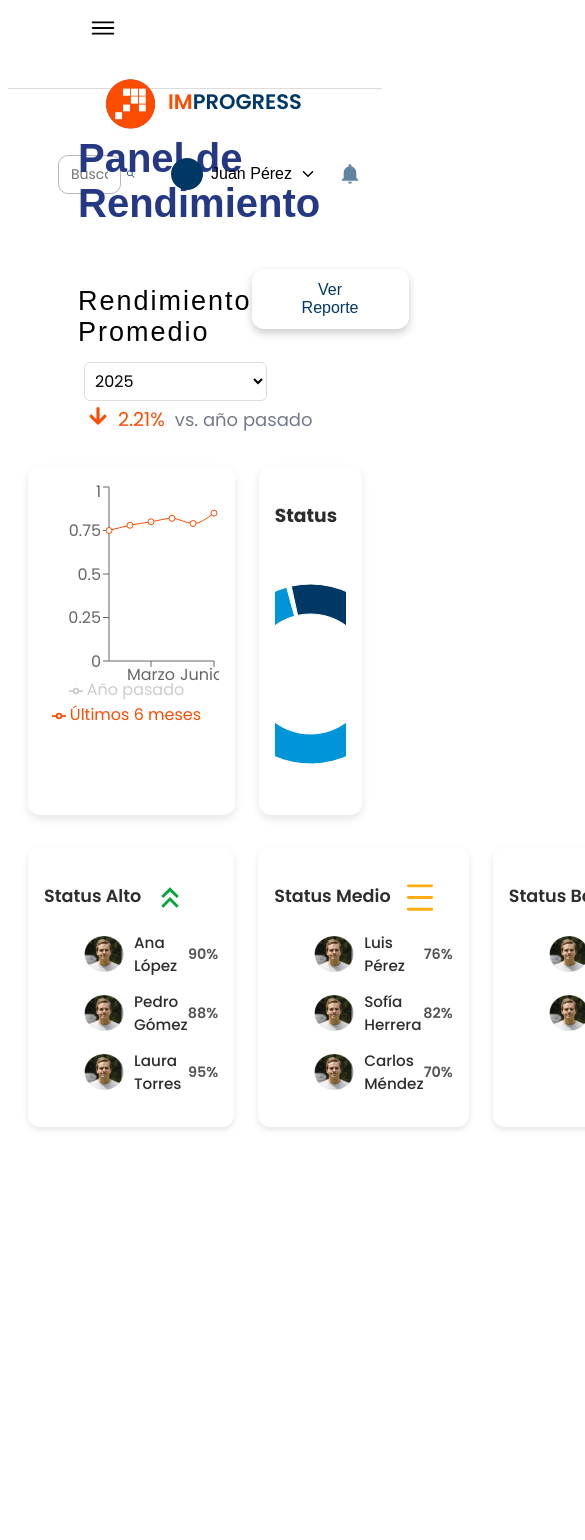
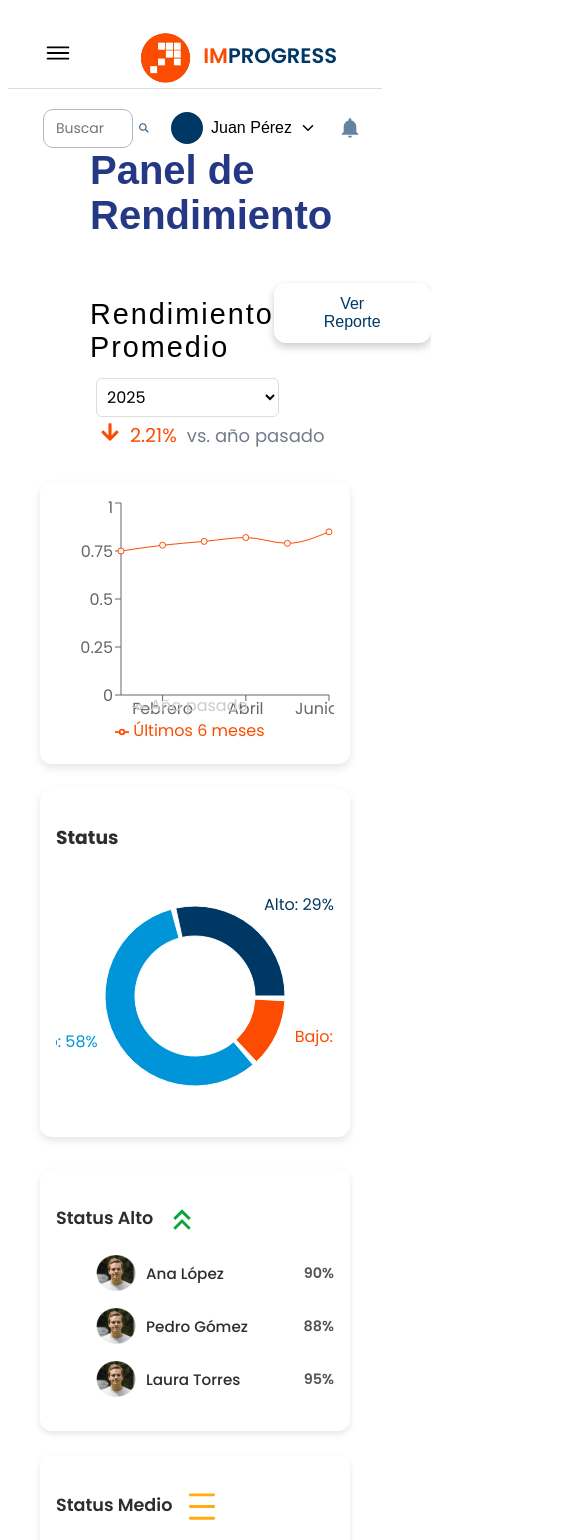
Before and after one commit to NESHGP04/Dashboard---Improgress, a React (Vite) app in the folder Dashboard/: page /rendimiento in a window 390 px wide. Shown: the top 1540 px of the page, 585 px wide, since content can reach past the window. Before the commit the page ends 1155 px from the top, so only its background shows below. Built offline with nearby package versions, Linux system fonts and the light colour scheme.

Commit message:
Responsive

```diff
--- a/Dashboard/src/components/navbar/SideNavbar.jsx
+++ b/Dashboard/src/components/navbar/SideNavbar.jsx
@@ -13,8 +13,8 @@ export default function SideNavbar({ showNav, setShowNav }){
     const [activeItem, setActiveItem] = useState("Rendimiento");
 
       const menuItems = [
+        { name: "Empleados", icon: <FaUser /> },
         { name: "Rendimiento", icon: <FaChartLine /> },
-        { name: "Empleados", icon: <FaUser /> },
         { name: "Revisión", icon: <IoChatbubbleEllipsesSharp /> },
     ];
 
--- a/Dashboard/src/components/navbar/User.jsx
+++ b/Dashboard/src/components/navbar/User.jsx
@@ -1,4 +1,5 @@
 import { useState, useRef, useEffect } from "react";
+import { useNavigate } from "react-router-dom";
 import { IoIosArrowDown } from "react-icons/io";
 import { IoMdNotifications } from "react-icons/io";
 import "@styles/User.css";
@@ -6,6 +7,7 @@ import "@styles/User.css";
 const UserDropdown = () => {
   const [open, setOpen] = useState(false);
   const dropdownRef = useRef(null);
+  const navigate = useNavigate();
 
   // Cierra el dropdown si se hace clic fuera
   useEffect(() => {
@@ -17,6 +19,12 @@ const UserDropdown = () => {
     document.addEventListener("mousedown", handleClickOutside);
     return () => document.removeEventListener("mousedown", handleClickOutside);
   }, []);
+
+  // Navega a Ajustes
+  const handleNavigate = (path) => {
+    setOpen(false); // cerrar dropdown
+    navigate(path);
+  };
 
   return (
     <div className="user-container">
@@ -30,7 +38,7 @@ const UserDropdown = () => {
         </button>
         {open && (
             <ul className="dropdown-menu">
-            <li>Ajustes</li>
+            <li onClick={() => handleNavigate("/ajustes")}>Ajustes</li>
             <li>Cerrar sesión</li>
             </ul>
         )}
--- a/Dashboard/src/pages/Ajustes.jsx
+++ b/Dashboard/src/pages/Ajustes.jsx
@@ -2,6 +2,9 @@ import Navbar from '@components/navbar/Navbar'
 
 export default function Ajustes(){
     return (
-        <Navbar />
+        <>
+            <Navbar />
+            <h1 className='titulo rend'> Ajustes </h1>
+        </>
     )
 }
--- a/Dashboard/src/pages/Ayuda.jsx
+++ b/Dashboard/src/pages/Ayuda.jsx
@@ -2,6 +2,9 @@ import Navbar from '@components/navbar/Navbar'
 
 export default function Ayuda(){
     return (
-        <Navbar />
+        <>
+           <Navbar />
+            <h1 className='titulo rend'> Ayuda </h1>
+       </>
     )
 }
--- a/Dashboard/src/pages/Rendimiento.jsx
+++ b/Dashboard/src/pages/Rendimiento.jsx
@@ -63,9 +63,9 @@ export default function Rendimiento(){
                 </div>
 
                 <div className="status-row">
-                    <StatusList title="Status Alto" color="#003865" empleados={empleados.alto} />
-                    <StatusList title="Status Medio" color="#0095D9" empleados={empleados.medio} />
-                    <StatusList title="Status Bajo" color="#FC4C02" empleados={empleados.bajo} />
+                    <StatusList title="Status Alto" empleados={empleados.alto} />
+                    <StatusList title="Status Medio" empleados={empleados.medio} />
+                    <StatusList title="Status Bajo" empleados={empleados.bajo} />
                 </div>
             </div>
         </>
--- a/Dashboard/src/pages/Revision.jsx
+++ b/Dashboard/src/pages/Revision.jsx
@@ -2,6 +2,9 @@ import Navbar from '@components/navbar/Navbar'
 
 export default function Revision(){
     return (
-        <Navbar />
+        <>
+            <Navbar />
+            <h1 className='titulo rend'> Revisión </h1>
+        </>
     )
 }
--- a/Dashboard/src/pages/Usuarios.jsx
+++ b/Dashboard/src/pages/Usuarios.jsx
@@ -3,6 +3,9 @@ import Navbar from '@components/navbar/Navbar'
 export default function Usuarios(){
 
     return (
-        <Navbar />
+        <>
+            <Navbar />
+            <h1 className='titulo rend'> Usuarios </h1>
+        </>
     )
 }
--- a/Dashboard/src/styles/Employees.css
+++ b/Dashboard/src/styles/Employees.css
@@ -8,6 +8,8 @@
   overflow-x: auto;
   border-radius: 15px;
   max-height: calc(100vh - 180px);
+
+  overflow-x: auto;
 }
 
 .employee-table {
@@ -16,6 +18,7 @@
   font-size: 18px;
   background-color: #ffffff;
   box-shadow: 0 5px 8px rgba(0, 0, 0, 0.1);
+  min-width: 500px;
 }
 
 .employee-table th,
@@ -69,7 +72,7 @@
 .titulo{
     color: #243884;
     font-family: "Poppins-extralight", sans-serif;
-    font-size: 40px;
+    font-size:  2.5rem;
     margin-left: 70px;
     margin-bottom: 40px ;
 }
--- a/Dashboard/src/styles/Navbar.css
+++ b/Dashboard/src/styles/Navbar.css
@@ -247,6 +247,17 @@ header svg{
   margin-left: 5px;
 }
 
+@media screen and (max-width: 1024px) {
+  .content {
+    margin-left: 0; /* ocupa todo el ancho */
+    transition: margin 0.3s ease;
+  }
+
+  .sidebar {
+    width: 220px; /* opcional: más estrecho en tablet */
+  }
+}
+
 @media (max-width: 768px) {
   .main-nav, .sub-nav {
     flex-wrap: wrap;
@@ -262,10 +273,48 @@ header svg{
     font-size: 14px;
   }
 
+  .searchbar {
+    max-width: 90%;
+  }
+
+  .nav-item {
+    padding: 5px 10px;
+    font-size: 14px;
+    margin: 0 5px;
+  }
+
   .logo-container {
     order: -1;
     width: 100%;
     margin-bottom: 10px;
     border-radius: 0;
   }
+
+  .sidebar {
+    position: fixed;
+    left: -100%;
+    top: 0;
+    height: 100vh;
+    z-index: 9999;
+  }
+
+  .sidebar.active {
+    left: 0;
+  }
+
+  .content {
+    margin-left: 0;
+  }
+
+    .overlay {
+    position: fixed;
+    inset: 0;
+    background: rgba(0,0,0,0.3);
+    z-index: 999;
+    display: none;
+  }
+
+  .overlay.active {
+    display: block;
+  }
 }
--- a/Dashboard/src/styles/Rendimiento.css
+++ b/Dashboard/src/styles/Rendimiento.css
@@ -7,7 +7,7 @@
 }
 
 .subtitulo{
-    font-size: 27px;
+    font-size: 1.8rem;
     color: black;
     margin-left: 70px;
     margin-bottom: 5px;
@@ -138,20 +138,25 @@
   color: #555;
 }
 
-/* Push con Sidenavbar */
-.rendimiento-container {
-  transition: margin-left 0.3s ease;
-  margin-left: 0;
-  padding: 20px;
+/* Responsive */
+@media screen and (max-width: 1024px) {
+  .status-row {
+    grid-template-columns: repeat(2, 1fr);
+  }
 }
 
-.rendimiento-container.shifted {
-  margin-left: 240px; /* mismo ancho que tu sidebar */
-}
-
-/* Opcional: hacer que sea responsive */
 @media screen and (max-width: 768px) {
   .rendimiento-container.shifted {
     margin-left: 200px; /* menos en pantallas pequeñas */
   }
+
+  .charts-row {
+    grid-template-columns: 1fr;
+  }
 }
+
+@media screen and (max-width: 600px) {
+  .status-row {
+    grid-template-columns: 1fr;
+  }
+}
```
